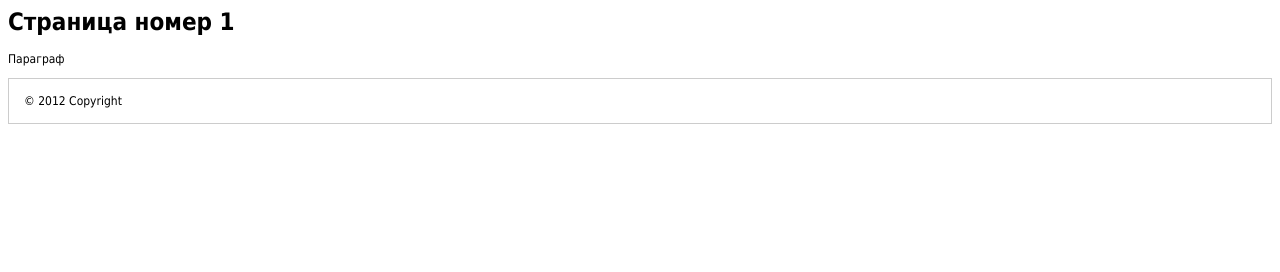
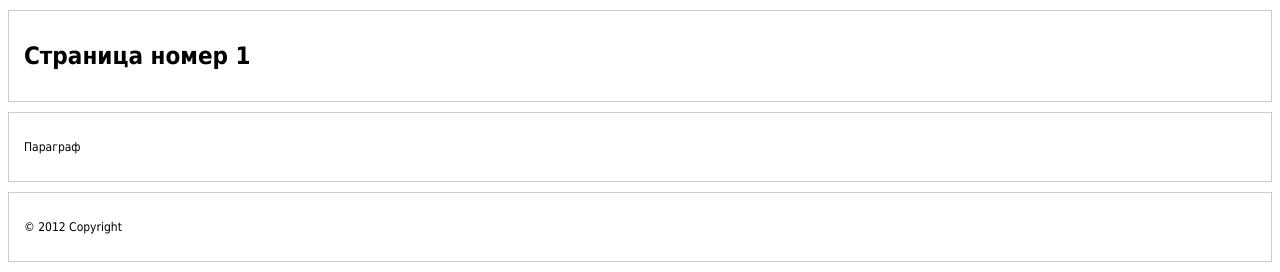
Before and after one commit to ryabov-viktor/alt-f4, a plain HTML site: page index.html in a window 1280 px wide. Drawn offline with Linux system fonts and the light colour scheme.

Commit message:
add styles for header, content and footer

```diff
--- a/index.html
+++ b/index.html
@@ -4,7 +4,7 @@
     <meta http-equiv="content-type" content="text/html; charset=utf-8" />
     <style type="text/css">
         body { font-size:12px;font-family:Tahoma; }
-        #copyright { margin:10px 0;padding:15px;border:1px solid #ccc; }
+        #header, #content, #footer { margin:10px 0;padding:15px;border:1px solid #ccc; }
     </style>
 </head>
 <body>
```
